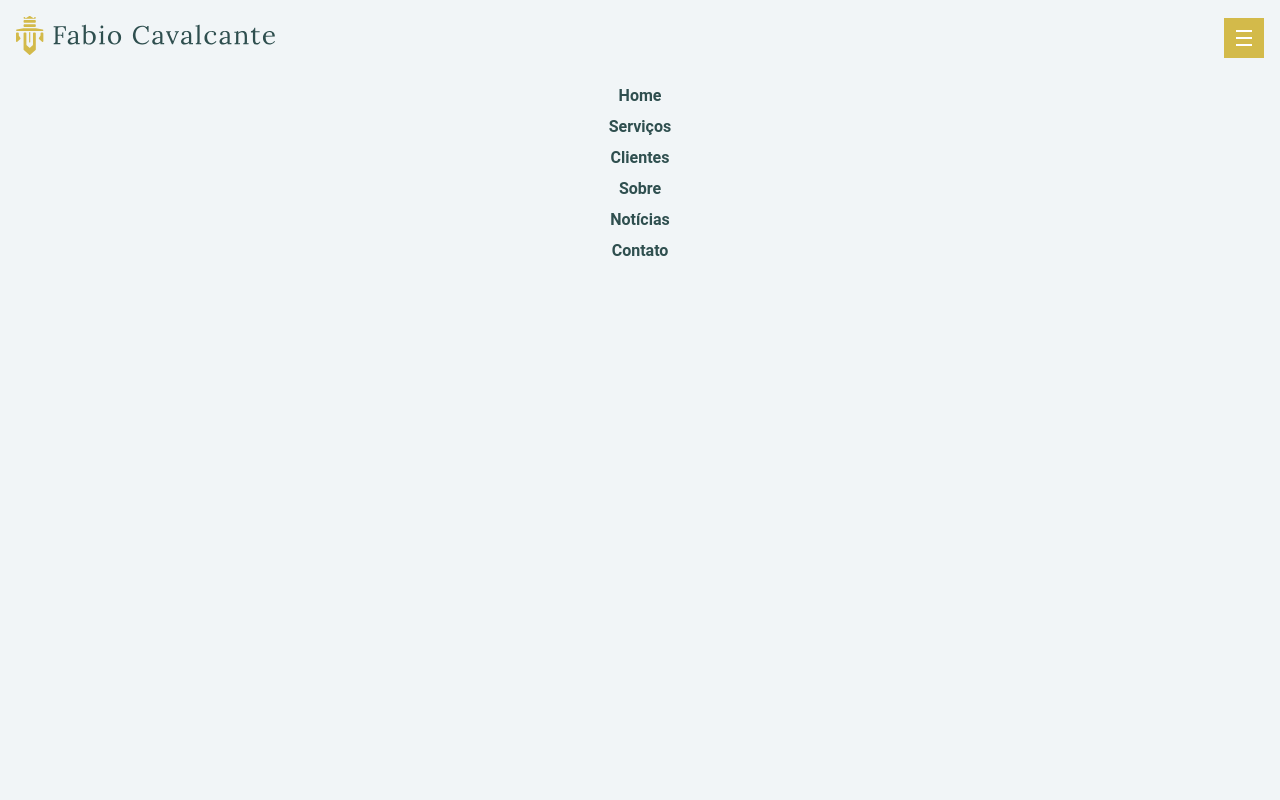
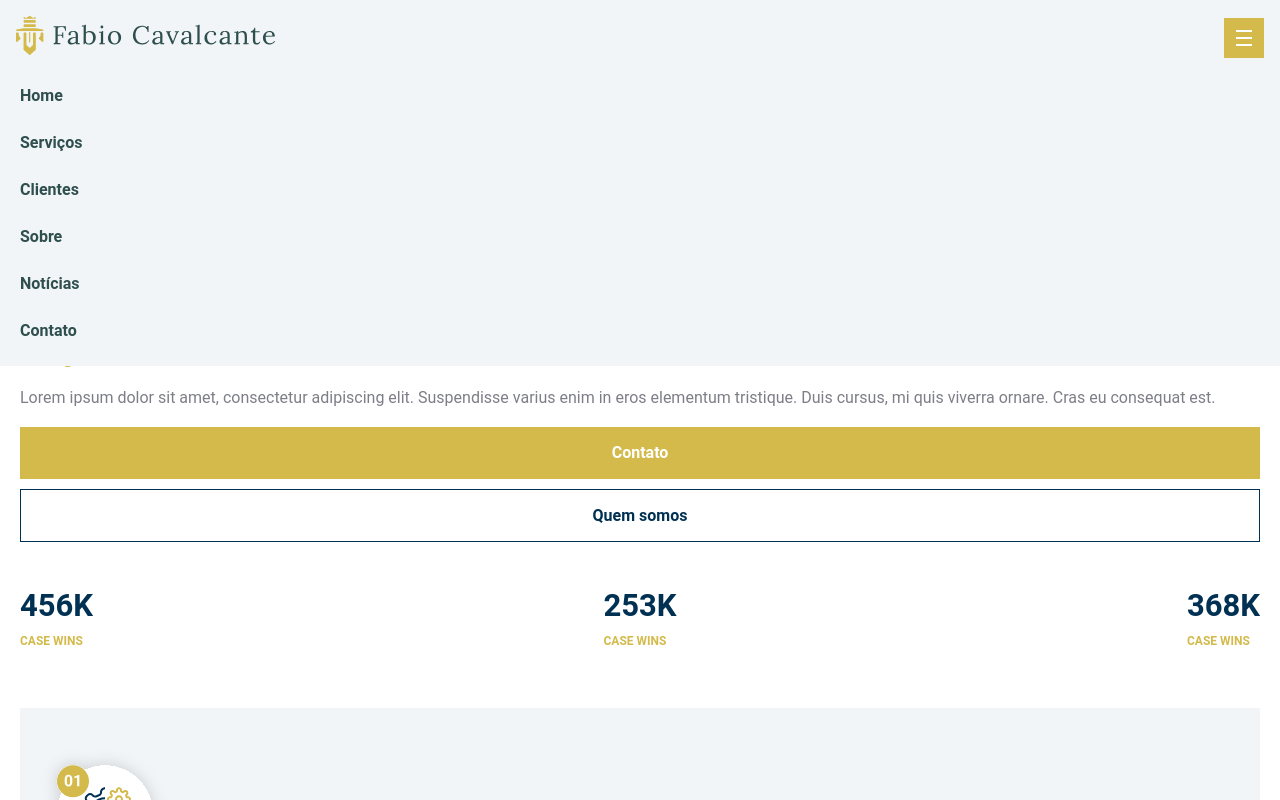
Before and after one commit to William-Koerich/Fabio-Cavalcante-Consultoria, a Next.js app: page / in a window 1280 px wide. Both pictures are taken after a click on the button 1244 px from the left and 38 px from the top of the page. Shown: the top 800 px of the page. Built offline with nearby package versions, Linux system fonts and the light colour scheme.

Commit message:
refactor: header

```diff
--- a/src/components/global/Header/index.tsx
+++ b/src/components/global/Header/index.tsx
@@ -21,22 +21,22 @@ export function Header() {
       </S.MenuButton>
       <S.MenuOptions $isOpen={isMenuOpen} onClick={toggleMenu}>
         <Link className="menu-item" href="/">
-          Home
+          <li>Home</li>
         </Link>
         <Link className="menu-item" href="/">
-          Serviços
+          <li>Serviços</li>
         </Link>
         <Link className="menu-item" href="/">
-          Clientes
+          <li>Clientes</li>
         </Link>
         <Link className="menu-item" href="/">
-          Sobre
+          <li>Sobre</li>
         </Link>
         <Link className="menu-item" href="/blog">
-          Notícias
+          <li>Notícias</li>
         </Link>
         <Link className="menu-item" href="/">
-          Contato
+          <li>Contato</li>
         </Link>
       </S.MenuOptions>
     </S.HeaderContainer>
--- a/src/components/global/Header/styles.ts
+++ b/src/components/global/Header/styles.ts
@@ -37,21 +37,27 @@ export const MenuOptions = styled.ul<{ $isOpen: boolean }>`
   top: 0;
   left: 0;
   width: 100vw;
-  height: 100vh;
   transition: transform 300ms;
   transform: translateY(0);
+  justify-content: start;
   flex-direction: column;
-  align-items: center;
+  align-items: start;
+  gap: 1.6rem;
   margin-top: 6rem;
   font-weight: 700;
   font-size: 2.4rem;
   line-height: 3.1rem;
   padding: 2rem;
 
-  .menu-item {
+  .menu-item,
+  li {
     font-family: "Roboto", sans-serif;
     color: var(--gray);
     text-decoration: none;
     font-size: 1.6rem;
+    cursor: pointer;
+    :hover {
+      opacity: 0.7;
+    }
   }
 `;
```
